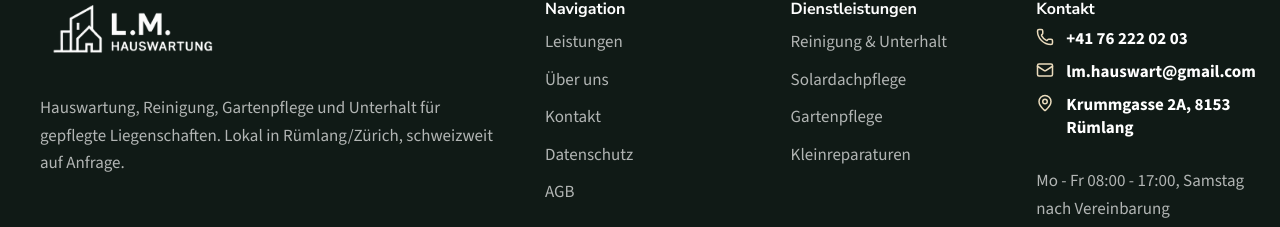
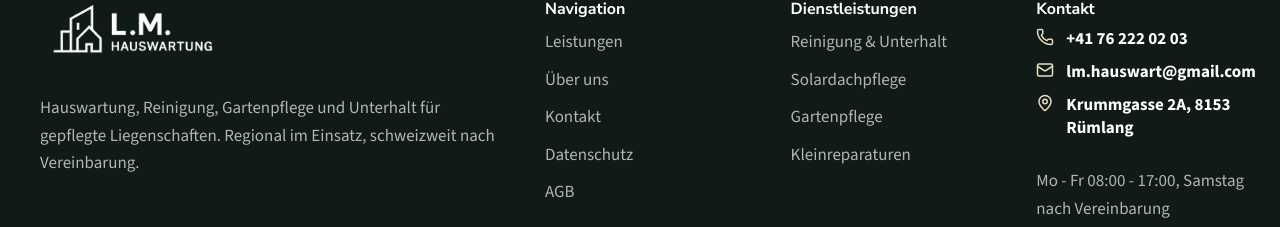
Before and after one commit to shawn-lacarta/lmhauswartung, a Next.js app: page /ueber-uns in a window 1280 px wide. Shown: the part 1916-2143 px from the top of the page. Built offline with nearby package versions, Linux system fonts and the light colour scheme.

Commit message:
Update footer service area copy

```diff
--- a/components/Footer.tsx
+++ b/components/Footer.tsx
@@ -12,7 +12,7 @@ export function Footer() {
             <Image src="/images/logo.png" alt="Logo von L.M. Hauswartung" width={466} height={186} />
             <p>
               Hauswartung, Reinigung, Gartenpflege und Unterhalt für gepflegte Liegenschaften.
-              Lokal in Rümlang/Zürich, schweizweit auf Anfrage.
+              Regional im Einsatz, schweizweit nach Vereinbarung.
             </p>
           </div>
 
```
